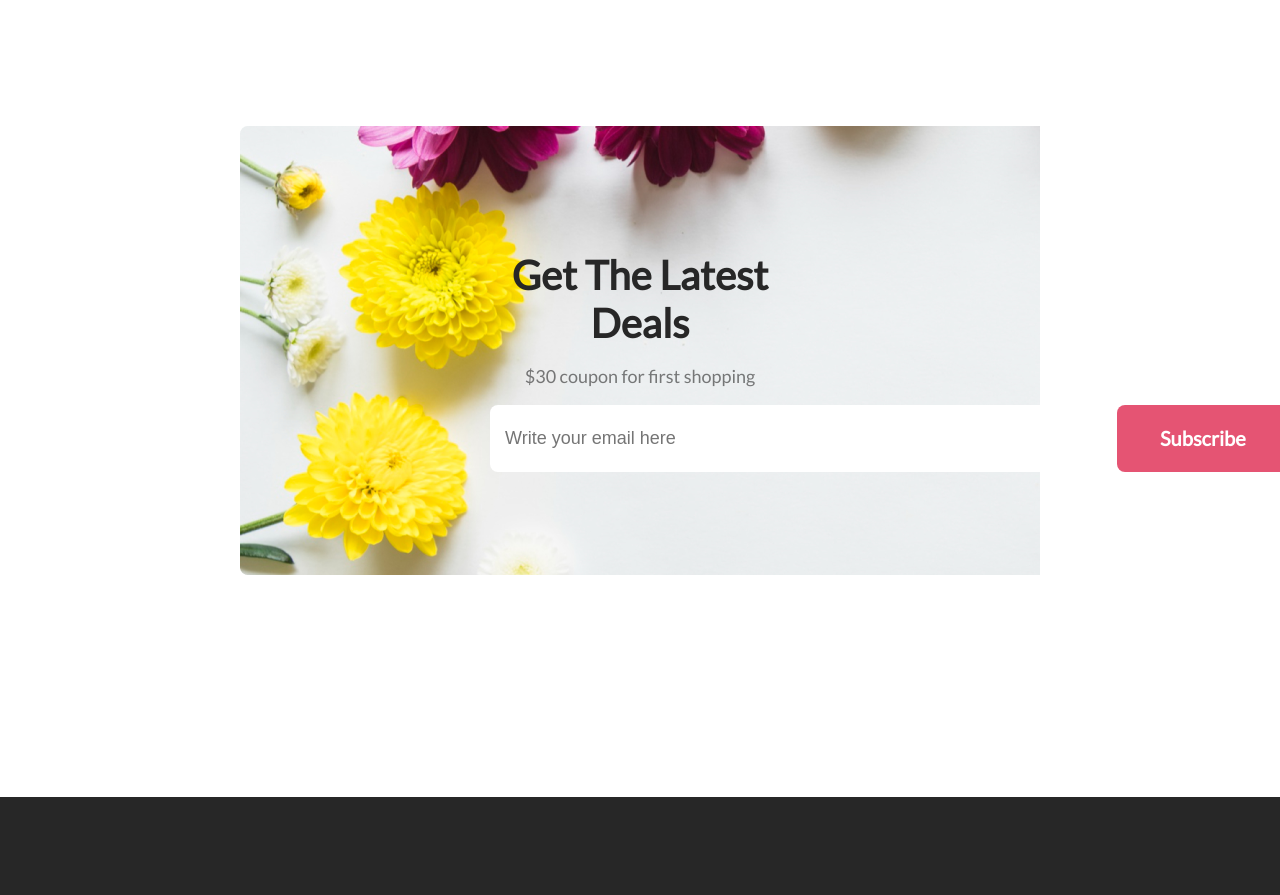
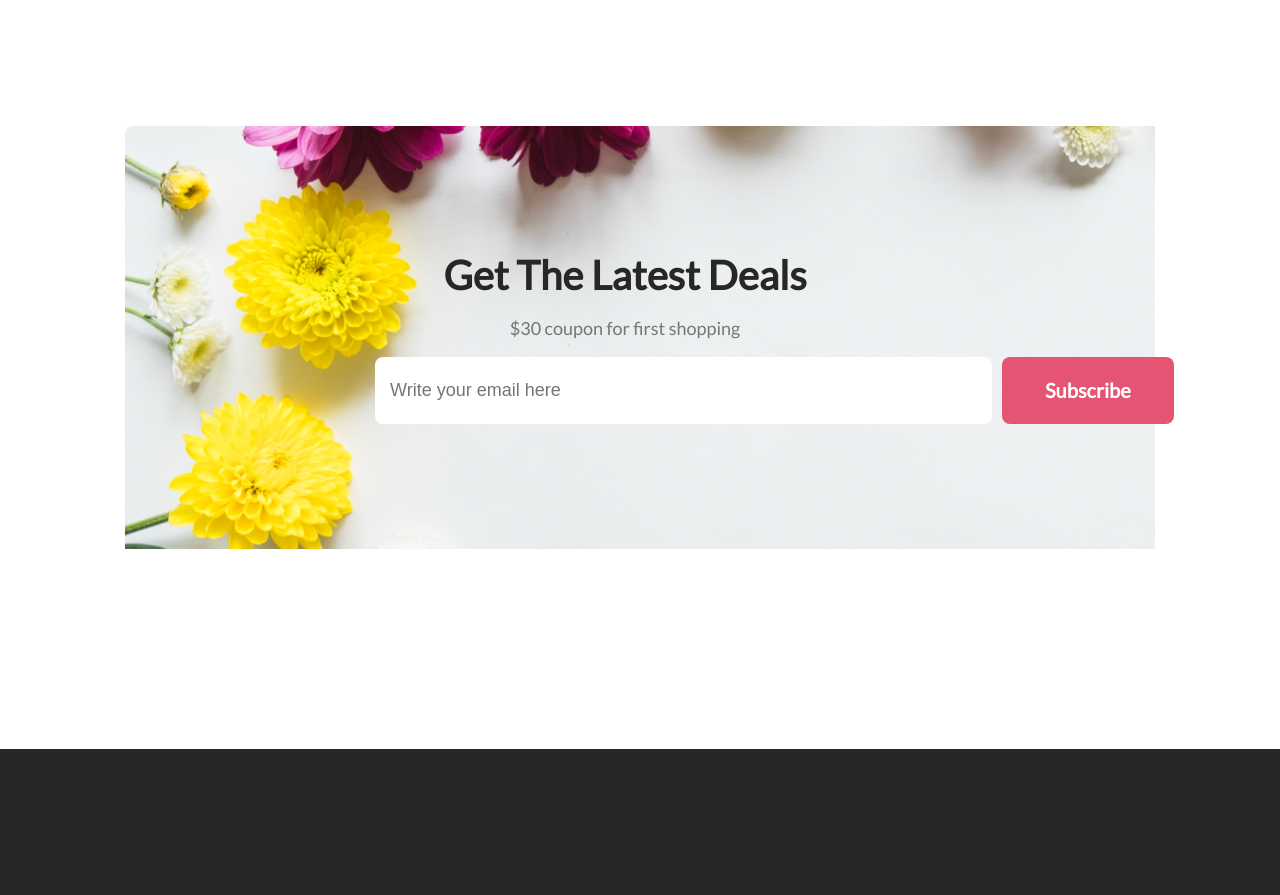
Before and after one commit to monakaka/FlowerShopProject, a plain HTML site: page index.html in a window 1280 px wide. Shown: the part 4160-5055 px from the top of the page. Drawn offline with Linux system fonts and the light colour scheme.

Commit message:
final update

```diff
--- a/style.css
+++ b/style.css
@@ -160,7 +160,7 @@ header {
 .form-section {
     background-image: url("./Flower Asset/Rectangle 9.png");
     background-repeat: no-repeat;
-    margin: 200px 240px;
+    margin: 200px 125px;
 }
 
 .form-container {
```
